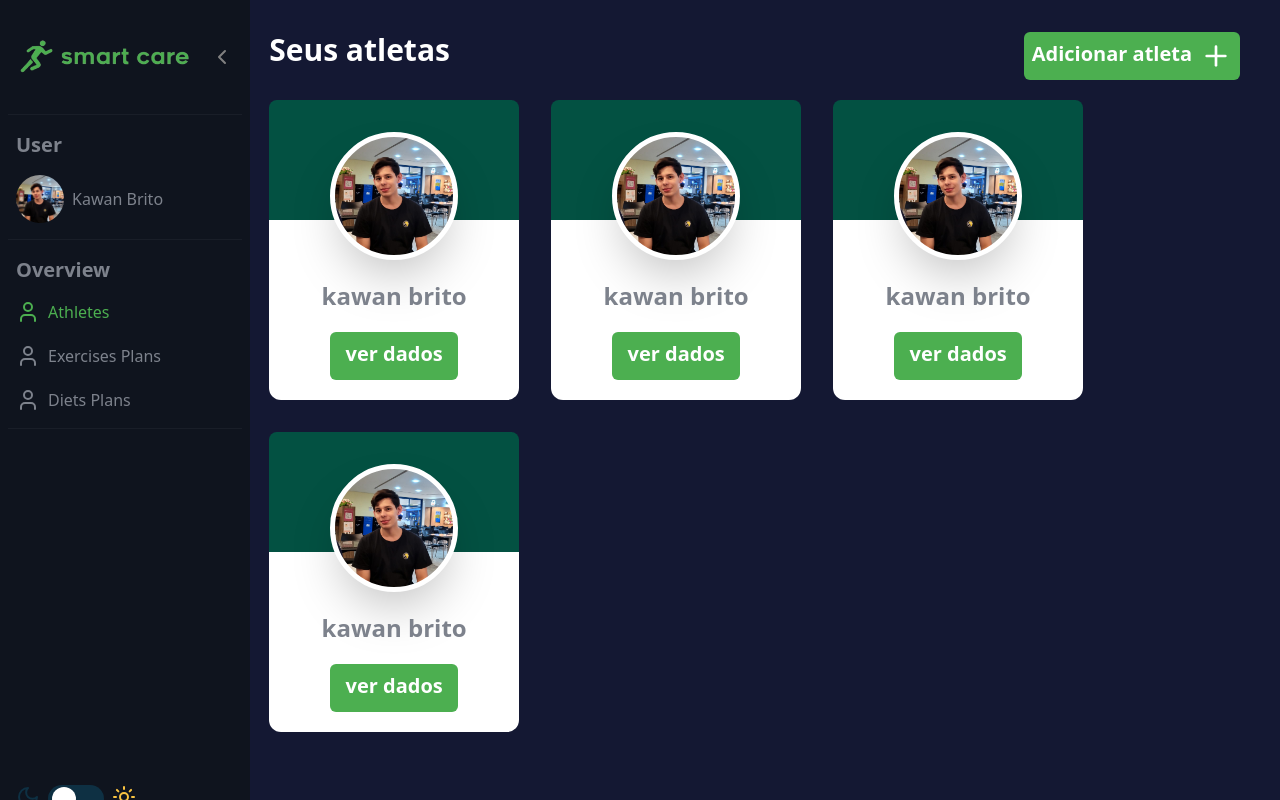
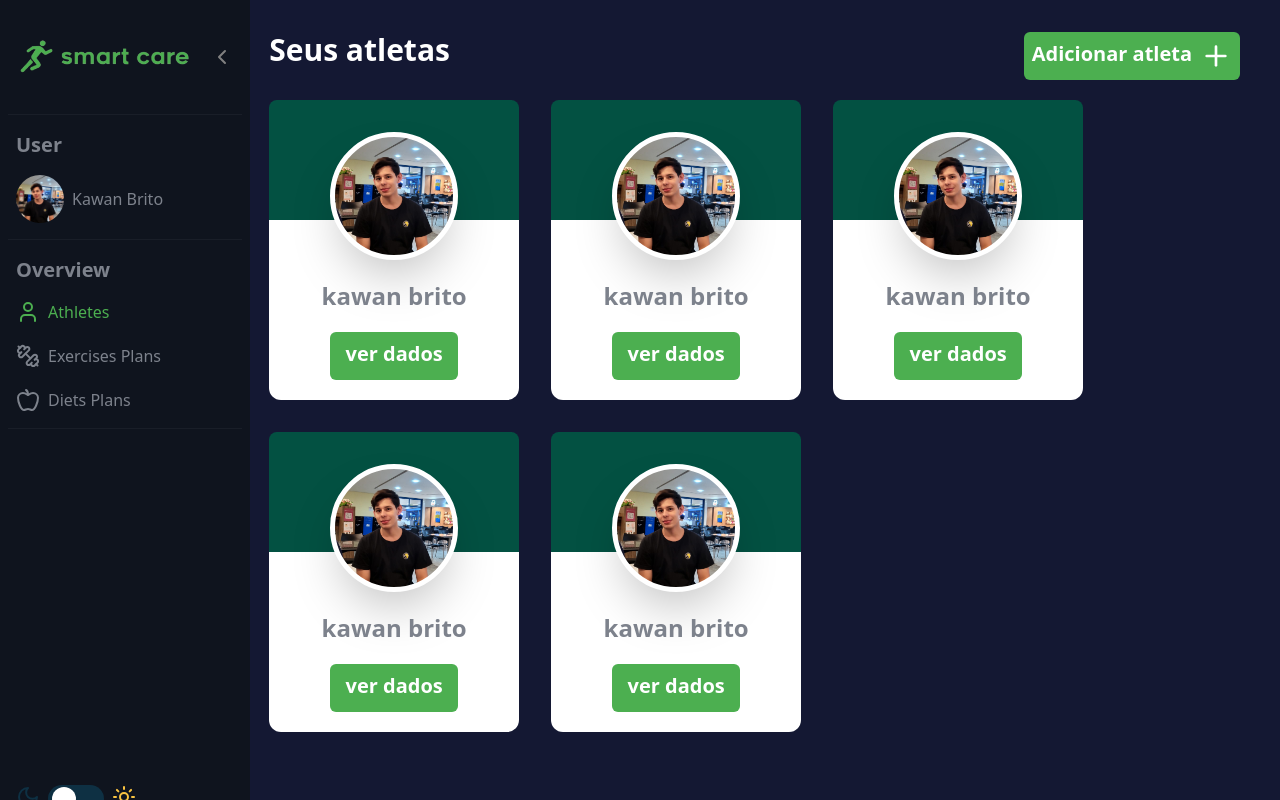
Before and after one commit to GustavoBordingnon123/SmartCare, a Next.js app: page /adm/athletes in a window 1280 px wide. Built offline with nearby package versions, Linux system fonts and the light colour scheme.

Commit message:
add new modal

```diff
--- a/app/(routes)/(authenticatedAdm)/adm/athletes/page.tsx
+++ b/app/(routes)/(authenticatedAdm)/adm/athletes/page.tsx
@@ -1,15 +1,17 @@
-import React from 'react'
+"use client";
+
+import React from 'react';
 import Kawan from '@/public/kawan.jpg';
-
-import Button from '@/app/components/ui/separator/button'
-import Separator from '@/app/components/ui/separator'
-
-
+import Button from '@/app/components/ui/separator/button';
+import Separator from '@/app/components/ui/separator';
 import { Pencil, Plus, TriangleAlert } from 'lucide-react';
 import InputField from '@/app/components/ui/separator/inputNew';
 import CardAtlhete from '@/app/components/ui/separator/cardAtlhete';
+import useModal from '@/hooks/useModal';
+import Modal from '@/app/components/modal';
 
 const Profile = () => {
+    const { toggle, setToggle } = useModal();
 
     const inputCampos = [
         {
@@ -24,25 +26,32 @@ const Profile = () => {
         {
             text: '********'
         },
-    ]
+    ];
+
+    const handleCardClick = () => {
+        setToggle(!toggle); // Alterna entre verdadeiro e falso para abrir/fechar o modal
+    };
 
     return (
         <div className="flex flex-col gap-5 mx-10 py-8">
-
             <div className='flex gap-5 justify-between items-start ml-5'>
                 <p className='text-3xl font-extrabold text-white'>Seus atletas</p>
                 <Button text='Adicionar atleta' href='/adm/newAthlete' icon={<Plus size={32} color='white'/>}/>
             </div>
+            <div className='flex gap-8 flex-wrap items-start ml-5 w-full'>
+                <CardAtlhete name='kawan brito' onClick={handleCardClick} />
+                <CardAtlhete name='kawan brito' onClick={handleCardClick} />
+                <CardAtlhete name='kawan brito' onClick={handleCardClick} />
+                <CardAtlhete name='kawan brito' onClick={handleCardClick} />
+                <CardAtlhete name='kawan brito' onClick={handleCardClick} />
+            </div>
+            {!toggle && (
+                <div className="fixed top-0 left-0 w-full h-full flex justify-center items-center bg-black bg-opacity-50 z-50">
+                    <Modal />
+                </div>
+            )}
+        </div>
+    );
+};
 
-         <div className='flex gap-8 flex-wrap items-start ml-5 w-full'>
-            <CardAtlhete name='kawan brito' />
-            <CardAtlhete name='kawan brito' />
-            <CardAtlhete name='kawan brito' />
-            <CardAtlhete name='kawan brito' />
-         </div>
-
-      </div>
-    )
-}
-
-export default Profile
+export default Profile;
--- a/app/(routes)/(authenticatedAdm)/adm/layout.tsx
+++ b/app/(routes)/(authenticatedAdm)/adm/layout.tsx
@@ -3,7 +3,7 @@
 import React from 'react';
 import { Urbanist } from 'next/font/google';
 import Sidebar from '@/app/components/sideBar';
-import { User } from 'lucide-react';
+import { User, Apple, Dumbbell } from 'lucide-react';
 
 const font = Urbanist({ subsets: ['latin'] });
 
@@ -16,8 +16,8 @@ export default function RootLayout({
 
   const items = [
     { label: 'Athletes', href: '/adm/athletes', icon: <User /> },
-    { label: 'Exercises Plans', href: '/adm/workoutPlans', icon: <User /> },
-    { label: 'Diets Plans', href: '/adm/workoutPlans', icon: <User /> },
+    { label: 'Exercises Plans', href: '/adm/workoutPlans', icon: <Dumbbell /> },
+    { label: 'Diets Plans', href: '/adm/dietPlans', icon: <Apple /> },
   ];
 
   return (
--- /dev/null
+++ b/app/(routes)/(authenticatedAdm)/adm/workoutPlans/page.tsx
@@ -0,0 +1,11 @@
+const WorkOutPlans = () => {
+
+
+    return (
+      <div className="flex flex-col gap-5 mx-10 py-8">
+
+      </div>
+    )
+}
+
+export default WorkOutPlans;
--- /dev/null
+++ b/app/components/modal/index.tsx
@@ -0,0 +1,53 @@
+import { X } from "lucide-react";
+import Kawan from '@/public/kawan.jpg';
+import useModalStore from "@/hooks/useModal";
+import Select from "@/app/components/ui/separator/select";
+
+const Modal = () => {
+
+    const { toggle, setToggle } = useModalStore();
+
+    const closeModal = () => {
+        setToggle(!toggle);
+    }
+
+    const optionsDieta = ["ovo", "banana", "refri"];
+
+    const optionsTreino = ["ovo", "banana", "refri"];
+
+    return(
+        <div className="w-[80%] h-[80%]  bg-darkGreen rounded-lg">
+            <div
+                className="flex justify-center items-center bg-white rounded-full w-10 h-10 relative left-[94%] top-4"
+                onClick={closeModal}
+            >
+                <X size={28}  className="cursor-pointer text-darkGreen"/>
+            </div>
+
+            <div className="flex flex-col justify-center items-center w-full">
+
+                <div className="flex flex-col items-center justify-center gap-2 ">
+                    <div
+                        className='flex justify-center items-center bg-white h-36 w-36 rounded-full'
+                        style={{ backgroundImage: `url(${Kawan.src})`, backgroundSize: 'cover', backgroundPosition: 'center' }}
+                    />
+                    <p className="text-3xl text-white font-bold">Kawan Brito</p>
+                </div>
+
+                <div className="flex flex-col gap-2 w-fit px-14 mt-8">
+
+                    <p className="text-xl text-white">Email: <span>kawanzinho@gmail</span></p>
+                    <p className="text-xl text-white">Cpf: <span>000.000.000-00</span></p>
+
+                    <Select label="Selecione uma opcão de dieta"  options={optionsDieta} />
+
+                    <Select label="Selecione uma opcão de dieta"  options={optionsTreino} />
+                </div>
+
+            </div>
+
+        </div>
+    );
+}
+
+export default Modal;
--- a/app/components/ui/separator/cardAtlhete/index.tsx
+++ b/app/components/ui/separator/cardAtlhete/index.tsx
@@ -4,9 +4,12 @@ import Button from '@/app/components/ui/separator/button'
 
 interface CardAtlheteProps {
     name: string;
+    onClick: () => void;
 }
 
-const CardAtlhete = ({ name }: CardAtlheteProps) => {
+const CardAtlhete = ({ name, onClick }: CardAtlheteProps) => {
+
+
     return (
         <div
         className="
@@ -25,7 +28,7 @@ const CardAtlhete = ({ name }: CardAtlheteProps) => {
 
                 <p className='text-2xl text-[#7D828C] font-bold'>{name}</p>
 
-                <Button text='ver dados' />
+                <Button text='ver dados' onClick={onClick}/>
 
 
             </div>
--- /dev/null
+++ b/app/components/ui/separator/select/index.tsx
@@ -0,0 +1,23 @@
+import React from 'react';
+
+interface SelectProps {
+    label: string;
+    options: string[];
+}
+
+const Select: React.FC<SelectProps> = ({ label,options }) => {
+  return (
+    <div className="flex flex-col gap-2">
+      <label className='text-white text-lg'> {label} </label>
+      <select className='w-full shadow-lg border-0 bg-green color-white'>
+        {options.map((option, index) => (
+          <option key={index} value={option}>
+            {option}
+          </option>
+        ))}
+      </select>
+    </div>
+  );
+};
+
+export default Select;
--- /dev/null
+++ b/hooks/useModal.ts
@@ -0,0 +1,14 @@
+import { create, SetState } from 'zustand';
+
+interface ModalState {
+  toggle: boolean;
+  setToggle: (value: boolean) => void;
+}
+
+// Hook Zustand para controlar o estado do Modal
+const useModalStore = create<ModalState>((set: SetState<ModalState>) => ({
+  toggle: true,
+  setToggle: (value: boolean) => set({ toggle: value }),
+}));
+
+export default useModalStore;
```
Lines whose indentation alone changed are shown as unchanged.
